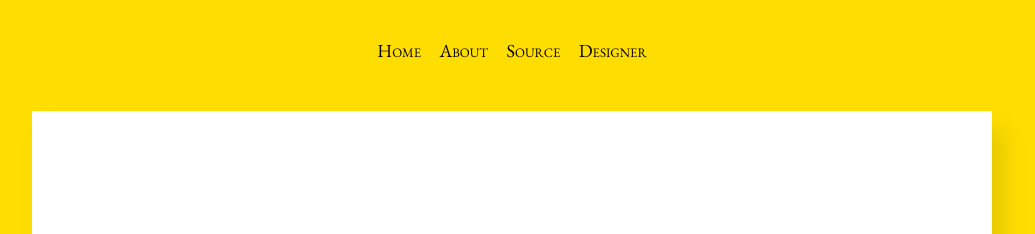
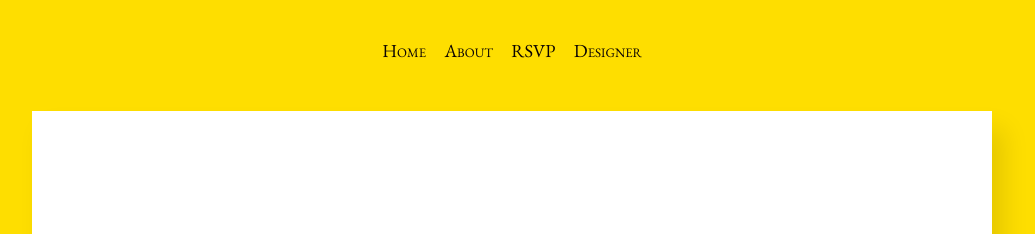
Before and after one commit to PoveyCelebration/PoveyCelebration.github.io, a Jekyll site: the page built from README.md, in a window 1280 px wide and 900 px high. Shown: the top 234 px of the window, without its empty margins (128-1163 px from the left). Built offline with Jekyll 4.4.1, drawn with Linux system fonts in a browser that asks for light colours.

Commit message:
Update menu.yml

```diff
--- a/_data/menu.yml
+++ b/_data/menu.yml
@@ -1,8 +1,8 @@
 - title: About
   url: /about.html
 
-- title: Source
-  url: https://github.com/patdryburgh/hitchens
+- title: RSVP
+  url: /rsvp.html
 
 - title: Designer
   url: http://patdryburgh.com
```
